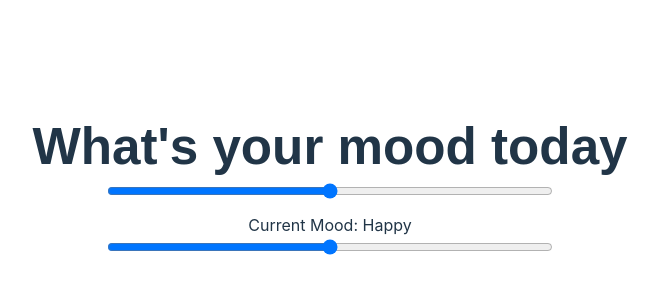
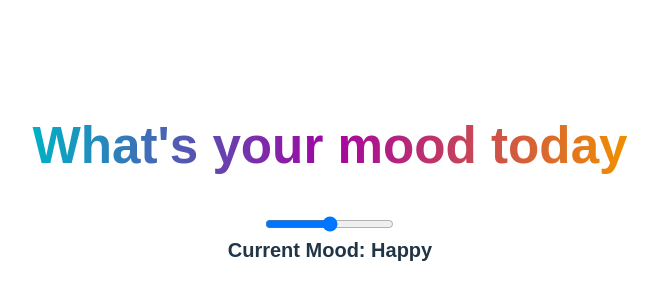
Before and after one commit to Whis99/Moody, a React (Vite) app: page /moodtrack in a window 1280 px wide. Shown: the part 210-510 px from the top of the page, without its empty margins (310-968 px from the left). Built offline with nearby package versions, Linux system fonts and the light colour scheme.

Commit message:
new components

```diff
--- /dev/null
+++ b/src/components/MoodCard.jsx
@@ -0,0 +1 @@
+import React from "react";
--- a/src/components/MoodSlider.jsx
+++ b/src/components/MoodSlider.jsx
@@ -22,17 +22,14 @@ const MoodSlider = ({ onMoodChange }) => {
 
   return (
     <div className="w-3/4 mx-auto text-center">
-      <input
-        type="range"
-        min="0"
-        max="100"
-        step="25"
-        value={currentMood}
+      <Slider
+        defaultValue={currentMood}
+        min={0}
+        max={100}
+        step={25}
         onChange={handleSliderChange}
-        className="w-full h-8"
       />
-      <p>Current Mood: {currentMood}</p>
-      <Slider defaultValue={50} />
+      <p className="font-quicksand font-bold text-xl">Current Mood: {currentMood}</p>
     </div>
 
 
--- a/src/pages/Home.jsx
+++ b/src/pages/Home.jsx
@@ -18,10 +18,10 @@ const Home = () =>{
                 <img src={gosthy} className="w-40 h-auto" alt="Vite logo" />
             </div>
 
-            <h1 className="font-quicksand font-bold">Welcome to M☺☻dy</h1>
+            <h1 className="text-transparent bg-clip-text bg-gradient-to-r from-cyan via-purple to-orange font-quicksand font-bold">Welcome to M☺☻dy</h1>
 
             <div className="card">
-                <button onClick={() => handleClick()}>
+                <button className='bg-cyan hover:bg-dark-blue' onClick={() => handleClick()}>
                 Get started
                 </button>
             </div>
--- a/src/pages/MoodTrack.jsx
+++ b/src/pages/MoodTrack.jsx
@@ -10,7 +10,7 @@ const MoodTrack = () =>{
     return(
         <main>
             <section>
-                <h1 className="font-quicksand font-bold">
+                <h1 className="text-transparent bg-clip-text bg-gradient-to-r from-cyan via-purple to-orange font-quicksand font-bold pb-10">
                     What's your mood today
                 </h1>
             </section>
--- a/tailwind.config.js
+++ b/tailwind.config.js
@@ -17,6 +17,14 @@ export default {
         roboto: ['Roboto', 'sans-serif'],
         quicksand: ['Quicksand', 'sans-serif'],
       },
+      colors: {
+        'red': "#bd0000",
+        "cyan": "#00b1c4",
+        "light-blue": "#0083c4",
+        "dark-blue": "#007c8a",
+        "orange": "#f09000",
+        "purple": "#a303a3"
+      },
       screens: {
         "wide": "1440px"
       },
```
Also changed, not shown: src/components/SideBar.jsx (added).
